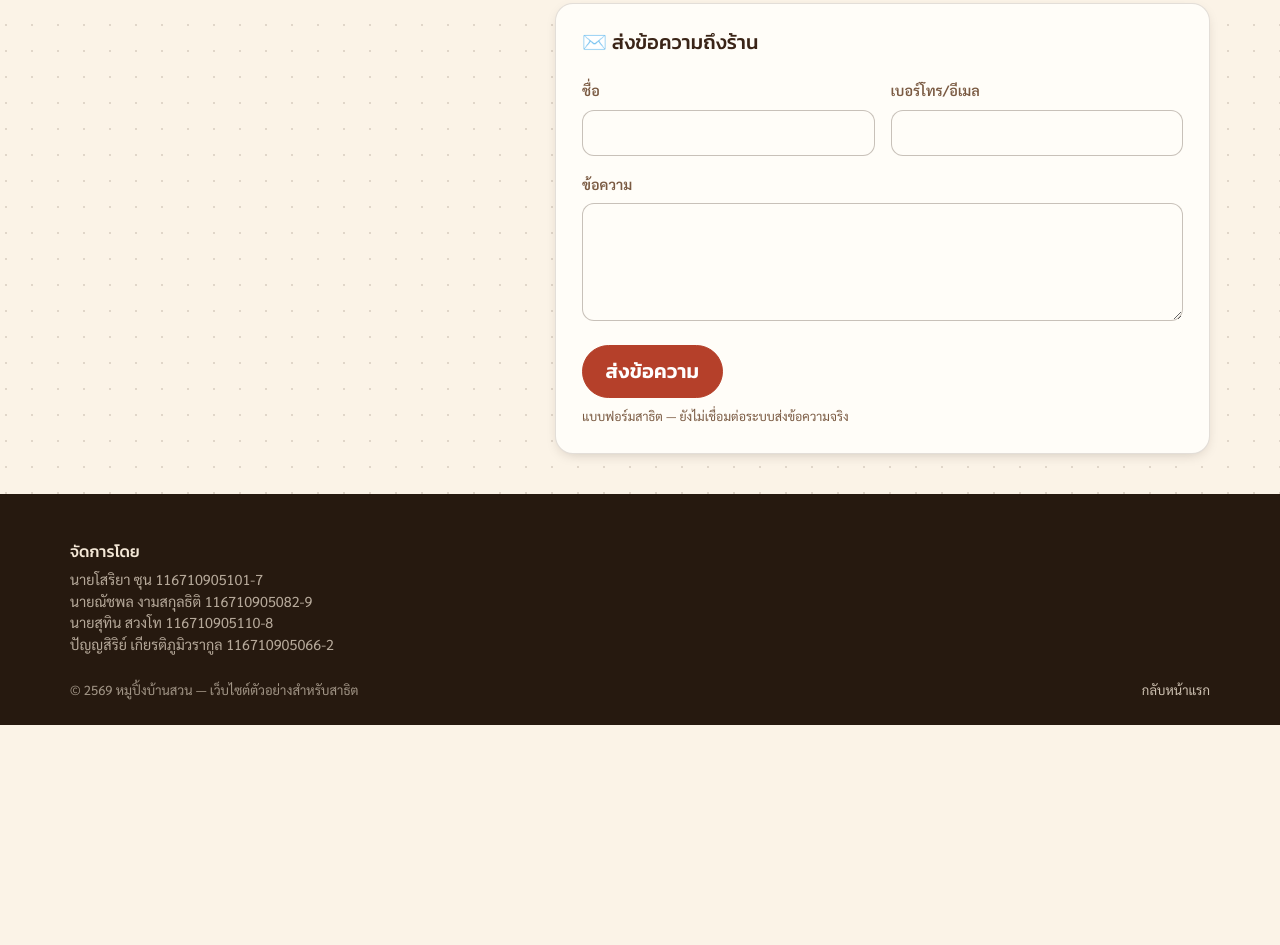
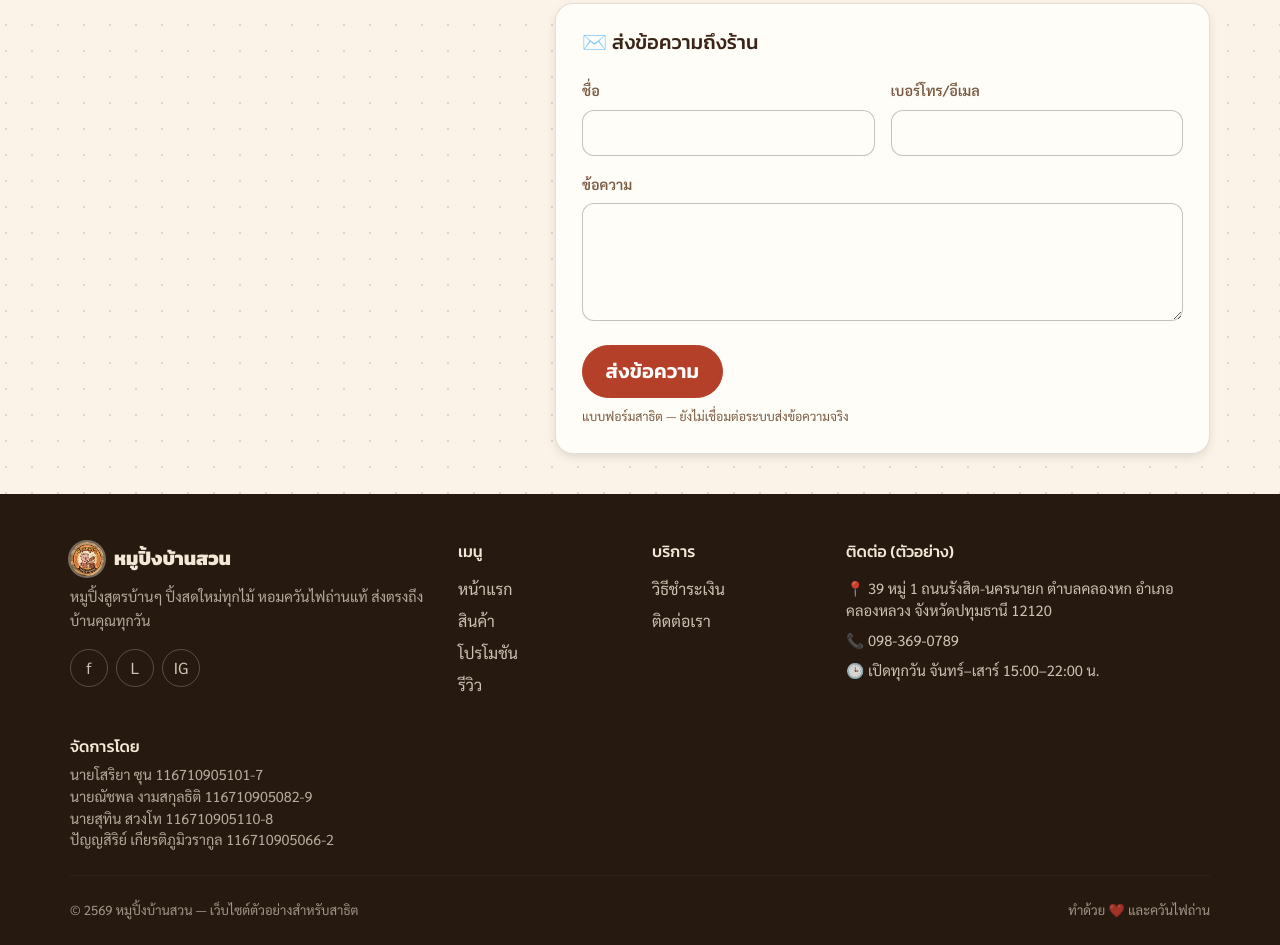
Before and after one commit to s0riy0/muping, a plain HTML site: page contact.html in a window 1280 px wide. Shown: the part 1021-1966 px from the top of the page. Before the commit the page ends 1746 px from the top, so only its background shows below. Drawn offline with Linux system fonts and the light colour scheme.

Commit message:
Update footer data

```diff
--- a/contact.html
+++ b/contact.html
@@ -48,8 +48,8 @@
         <div class="panel mb-4">
           <h2 class="h5">ข้อมูลติดต่อ <span class="badge-example">ตัวอย่าง</span></h2>
           <ul class="list-unstyled d-flex flex-column gap-3 mt-3" style="font-size:.95rem;">
-            <li>📍 <strong>ที่อยู่ร้าน:</strong><br>168 หมู่ 4 ถนนสุขาภิบาล ต.บ้านสวน อ.เมือง จ.ชลบุรี 20000</li>
-            <li>📞 <strong>โทรศัพท์:</strong> 08X-XXX-XXXX</li>
+            <li>📍 <strong>ที่อยู่ร้าน:</strong><br>39 หมู่ 1 ถนนรังสิต-นครนายก ตำบลคลองหก อำเภอคลองหลวง จังหวัดปทุมธานี 12120</li>
+            <li>📞 <strong>โทรศัพท์:</strong> 098-369-0789</li>
             <li>💬 <strong>LINE Official:</strong> @moopingbaansuan</li>
             <li>📘 <strong>Facebook:</strong> หมูปิ้งบ้านสวน</li>
             <li>✉️ <strong>อีเมล:</strong> hello@moopingbaansuan.example</li>
@@ -146,7 +146,7 @@
   (function(){
     var button = document.getElementById("directionsButton");
     var status = document.getElementById("directionsStatus");
-    var shopAddress = "168 หมู่ 4 ถนนสุขาภิบาล ตำบลบ้านสวน อำเภอเมืองชลบุรี ชลบุรี 20000";
+    var shopAddress = "39 หมู่ 1 ถนนรังสิต-นครนายก ตำบลคลองหก อำเภอคลองหลวง จังหวัดปทุมธานี 12120";
     if(!navigator.geolocation){
       button.hidden = true;
       status.textContent = "อุปกรณ์หรือเบราว์เซอร์นี้ไม่รองรับ GPS";
--- a/js/script.js
+++ b/js/script.js
@@ -134,6 +134,64 @@
     });
   }
 
+  /* ---------- shared footer ---------- */
+  function syncFooter(){
+    var footer = document.querySelector("footer.site-footer");
+    if(!footer) return;
+    footer.innerHTML = `
+  <div class="wrap">
+    <div class="row g-4">
+      <div class="col-lg-4">
+        <div class="fbrand mb-2"><img src="img/logo.jpg" alt="โลโก้ร้านหมูปิ้งบ้านสวน"> หมูปิ้งบ้านสวน</div>
+        <p class="text-ink-soft" style="color:rgba(243,231,214,.7);font-size:.9rem;">หมูปิ้งสูตรบ้านๆ ปิ้งสดใหม่ทุกไม้ หอมควันไฟถ่านแท้ ส่งตรงถึงบ้านคุณทุกวัน</p>
+        <div class="d-flex gap-2 mt-3">
+          <a href="contact.html" class="social-dot" aria-label="Facebook">f</a>
+          <a href="contact.html" class="social-dot" aria-label="LINE">L</a>
+          <a href="contact.html" class="social-dot" aria-label="Instagram">IG</a>
+        </div>
+      </div>
+      <div class="col-6 col-lg-2">
+        <h5 class="h6">เมนู</h5>
+        <ul class="list-unstyled d-flex flex-column gap-2 mt-3">
+          <li><a href="index.html">หน้าแรก</a></li>
+          <li><a href="products.html">สินค้า</a></li>
+          <li><a href="promotions.html">โปรโมชัน</a></li>
+          <li><a href="reviews.html">รีวิว</a></li>
+        </ul>
+      </div>
+      <div class="col-6 col-lg-2">
+        <h5 class="h6">บริการ</h5>
+        <ul class="list-unstyled d-flex flex-column gap-2 mt-3">
+          <li><a href="payment.html">วิธีชำระเงิน</a></li>
+          <li><a href="contact.html">ติดต่อเรา</a></li>
+        </ul>
+      </div>
+      <div class="col-lg-4">
+        <h5 class="h6">ติดต่อ (ตัวอย่าง)</h5>
+        <ul class="list-unstyled d-flex flex-column gap-2 mt-3" style="font-size:.92rem;">
+          <li>📍 39 หมู่ 1 ถนนรังสิต-นครนายก ตำบลคลองหก อำเภอคลองหลวง จังหวัดปทุมธานี 12120</li>
+          <li>📞 098-369-0789</li>
+          <li>🕒 เปิดทุกวัน จันทร์–เสาร์ 15:00–22:00 น.</li>
+        </ul>
+      </div>
+    </div>
+    <div class="mt-4" style="font-size:.9rem;">
+      <h5 class="h6">จัดการโดย</h5>
+      <ul class="list-unstyled mb-0" style="color:rgba(243,231,214,.7);">
+        <li>นายโสริยา ซุน 116710905101-7</li>
+        <li>นายณัชพล งามสกุลธิติ 116710905082-9</li>
+        <li>นายสุทิน สวงโท 116710905110-8</li>
+        <li>ปัญญสิริย์ เกียรติภูมิวรากูล 116710905066-2</li>
+      </ul>
+    </div>
+    <hr class="footer-line my-4">
+    <div class="d-flex flex-wrap justify-content-between gap-2" style="font-size:.82rem;color:rgba(243,231,214,.6);">
+      <span>© 2569 หมูปิ้งบ้านสวน — เว็บไซต์ตัวอย่างสำหรับสาธิต</span>
+      <span>ทำด้วย ❤️ และควันไฟถ่าน</span>
+    </div>
+  </div>`;
+  }
+
   /* ---------- star input builder ---------- */
   window.mpBuildStarInput = function(container, onChange){
     var value = 5;
@@ -212,6 +270,7 @@
 
   document.addEventListener("DOMContentLoaded", function(){
     markActiveNav();
+    syncFooter();
     Cart.renderBadge();
     Cart.renderDrawer();
     var closers = document.querySelectorAll("[data-cart-close]");
```
